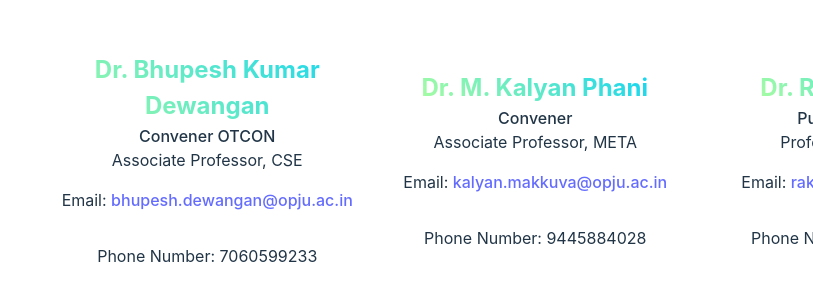
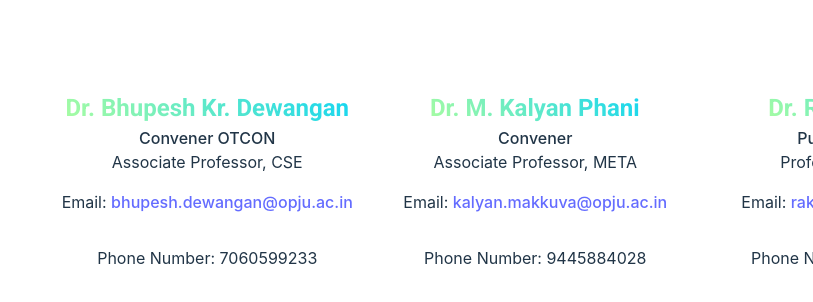
Before and after one commit to aniimessh/react-carosel-project, a React (Vite) app: page / in a window 1280 px wide. Shown: the part 222-524 px from the top of the page, without its empty margins (467-1280 px from the left). Built offline with nearby package versions, Linux system fonts and the light colour scheme.

Commit message:
font added and minor changed made in card size

```diff
--- a/index.html
+++ b/index.html
@@ -5,6 +5,9 @@
     <link rel="icon" type="image/svg+xml" href="/vite.svg" />
     <meta name="viewport" content="width=device-width, initial-scale=1.0" />
     <title>Carosel Project</title>
+    <link rel="preconnect" href="https://fonts.googleapis.com">
+<link rel="preconnect" href="https://fonts.gstatic.com" crossorigin>
+<link href="https://fonts.googleapis.com/css2?family=Roboto:ital,wght@0,100;0,300;0,400;0,500;0,700;0,900;1,100;1,300;1,400;1,500;1,700;1,900&display=swap" rel="stylesheet">
   </head>
   <body>
     <div id="root"></div>
--- a/src/App.css
+++ b/src/App.css
@@ -11,16 +11,18 @@
   display: flex;
   flex-direction: column;
   justify-content: center;
-  height: 400px;
+  height: fit-content;
+  aspect-ratio: 1/1;
   width: 300px;
   align-items: center;
+  position: relative;
 }
 
 .user-Name{
   background: -webkit-linear-gradient(45deg,hsl(113,96%,81%) 0%,hsl(188,90%,51%) 100%);
   -webkit-background-clip: text;
   -webkit-text-fill-color: transparent;
-  font-family:;
+  font-family: 'Roboto', sans-serif;
 }
 
 .user-Post-1{
@@ -41,4 +43,6 @@
 .arrow-img{
   height: 40px;
   width: 100px;
+  position: absolute;
+  bottom: 0;
 }
--- a/src/constant/UserDeatils.js
+++ b/src/constant/UserDeatils.js
@@ -1,6 +1,6 @@
 export default [
     {
-        userName: "Dr. Bhupesh Kumar Dewangan",
+        userName: "Dr. Bhupesh Kr. Dewangan",
         userPost: "Convener OTCON",
         userPost2: "Associate Professor, CSE",
         userEmail: "bhupesh.dewangan@opju.ac.in",
```
